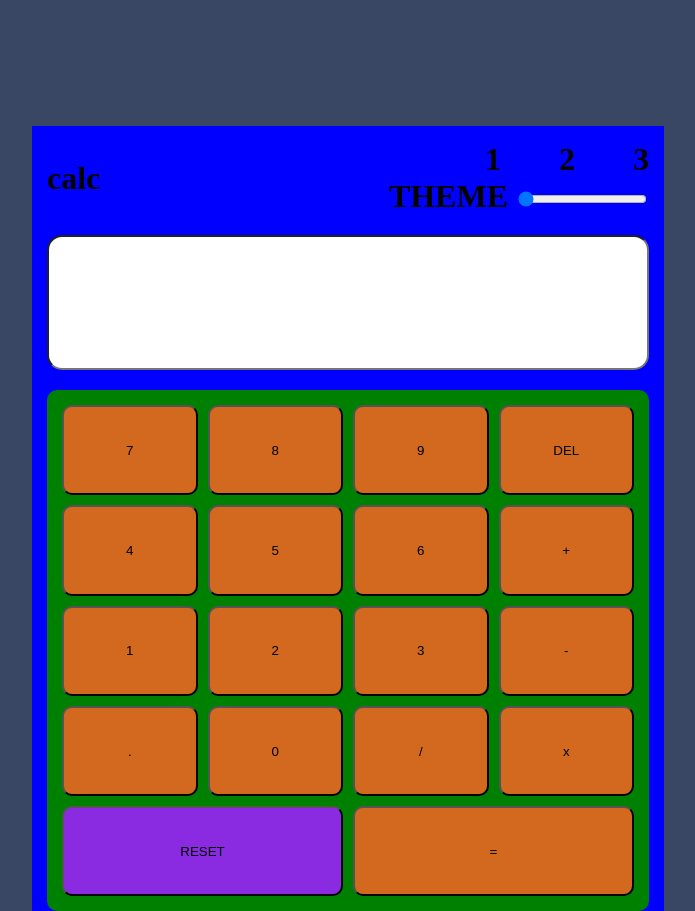
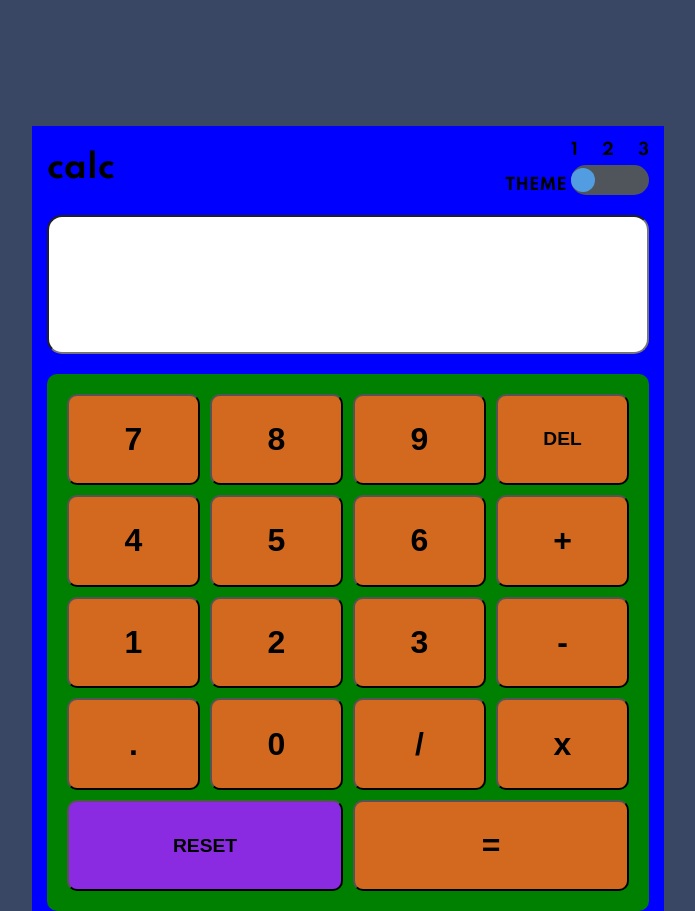
Before and after one commit to Rravg/Calculator-app, a plain HTML site: page index.html in a window 1280 px wide. Shown: the top 911 px of the page, without its empty margins (292-987 px from the left). Drawn offline with Linux system fonts and the light colour scheme.

Commit message:
position elements

```diff
--- a/resources/scss/_track.scss
+++ b/resources/scss/_track.scss
@@ -0,0 +1,89 @@
+input[type=range] {
+    height: 30px;
+    -webkit-appearance: none;
+    margin: 0px 0px;
+    width: 40%;
+    padding-top: 10px;
+    background: none;
+  }
+  input[type=range]:focus {
+    outline: none;
+  }
+  input[type=range]::-webkit-slider-runnable-track {
+    width: 100%;
+    height: 30px;
+    cursor: pointer;
+    animate: 0.2s;
+    background: #50555C;
+    border-radius: 50px;
+  }
+  input[type=range]::-webkit-slider-thumb {
+    box-shadow: 0px 0px 0px #000000;
+    border: 0px solid #000000;
+    height: 24px;
+    width: 24px;
+    border-radius: 23px;
+    background: #529DE1;
+    cursor: pointer;
+    -webkit-appearance: none;
+    margin-top: 3px;
+  }
+  input[type=range]:focus::-webkit-slider-runnable-track {
+    background: #50555C;
+  }
+  input[type=range]::-moz-range-track {
+    width: 100%;
+    height: 30px;
+    cursor: pointer;
+    animate: 0.2s;
+    box-shadow: 1px 1px 1px #50555C;
+    background: #50555C;
+    border-radius: 50px;
+    border: 0px solid #000000;
+  }
+  input[type=range]::-moz-range-thumb {
+    box-shadow: 0px 0px 0px #000000;
+    border: 0px solid #000000;
+    height: 24px;
+    width: 24px;
+    border-radius: 23px;
+    background: #529DE1;
+    cursor: pointer;
+  }
+  input[type=range]::-ms-track {
+    width: 100%;
+    height: 30px;
+    cursor: pointer;
+    animate: 0.2s;
+    background: transparent;
+    border-color: transparent;
+    color: transparent;
+  }
+  input[type=range]::-ms-fill-lower {
+    background: #50555C;
+    border: 0px solid #000000;
+    border-radius: 100px;
+    box-shadow: 1px 1px 1px #50555C;
+  }
+  input[type=range]::-ms-fill-upper {
+    background: #50555C;
+    border: 0px solid #000000;
+    border-radius: 100px;
+    box-shadow: 1px 1px 1px #50555C;
+  }
+  input[type=range]::-ms-thumb {
+    margin-top: 1px;
+    box-shadow: 0px 0px 0px #000000;
+    border: 0px solid #000000;
+    height: 24px;
+    width: 24px;
+    border-radius: 23px;
+    background: #529DE1;
+    cursor: pointer;
+  }
+  input[type=range]:focus::-ms-fill-lower {
+    background: #50555C;
+  }
+  input[type=range]:focus::-ms-fill-upper {
+    background: #50555C;
+  }
--- a/resources/style.scss
+++ b/resources/style.scss
@@ -2,8 +2,9 @@
 @use 'scss/theme2';
 @use 'scss/theme3';
 
-@import url('https://fonts.googleapis.com/css2?family=Spartan:wght@100&display=swap');
+@import url('https://fonts.googleapis.com/css2?family=Spartan:wght@700&display=swap');
 @import 'scss/track';
+
 
 *, *::before, *::after {
     box-sizing: inherit;
@@ -16,7 +17,7 @@ html {
 body {
     background-color: theme1.$main-background;
     font-size: 32px;
-    font-weight: 700;
+    font-family: 'Spartan';
 
 }
 
@@ -28,35 +29,39 @@ body {
     flex-flow: column;
 }
 
-.name {
-
-}
-
 p {
     padding: 0px;
     margin: 0px;
-}
-
-.value {
-    text-align: right;
-    word-spacing: 50px;
+    &.value {
+        text-align: right;
+        word-spacing: 20px;
+    }
 }
 
 .header {
     display: flex;
     justify-content: space-between;
     align-items: center;
+
     .bar {
-
-
-        .theme-selector {
-
-        }
+        font-size: 0.5em;
+        text-align: right;
 
         label {
+           display: inline-block;
 
         }
     }
+}
+
+input::-webkit-outer-spin-button,
+input::-webkit-inner-spin-button {
+    -webkit-appearance: none;
+    margin: 0;
+}
+
+input[type=number] {
+    -moz-appearance: textfield;
 }
 
 .number-display {
@@ -64,15 +69,16 @@ p {
     border-radius: 15px;
     height: 200px;
     margin: 20px 0px;
-    font-size: inherit;
-    font-weight: inherit;
     text-align: right;
+    font-size: 1.5em;
+    font-weight: 700;
+    overflow: scroll;
 }
 
 .number-grid {
     height: 100%;
     border-radius: 10px;
-    padding: 15px;
+    padding: 20px;
     background-color: green;
     display: grid;
     width: 100%;
@@ -91,6 +97,8 @@ p {
         cursor: pointer;
         border-radius: 10px;
         background-color: chocolate;
+        font-size: inherit;
+        font-weight: 700;
     }
 
     .one {
@@ -131,7 +139,7 @@ p {
 
     .delete {
         grid-area: del;
-
+        font-size: 1.2rem;
     }
 
     .sum {
@@ -149,6 +157,7 @@ p {
     .reset {
         grid-area: reset;
         background-color: blueviolet;
+        font-size: 1.2rem;
     }
 
     .equal {
@@ -163,6 +172,7 @@ p {
 
 
 
+
 @media only screen and (min-width: 450px) {
     .wrapper {
         margin: 10% 25%;
```
Also changed, not shown: resources/style.css, 1 other file.
